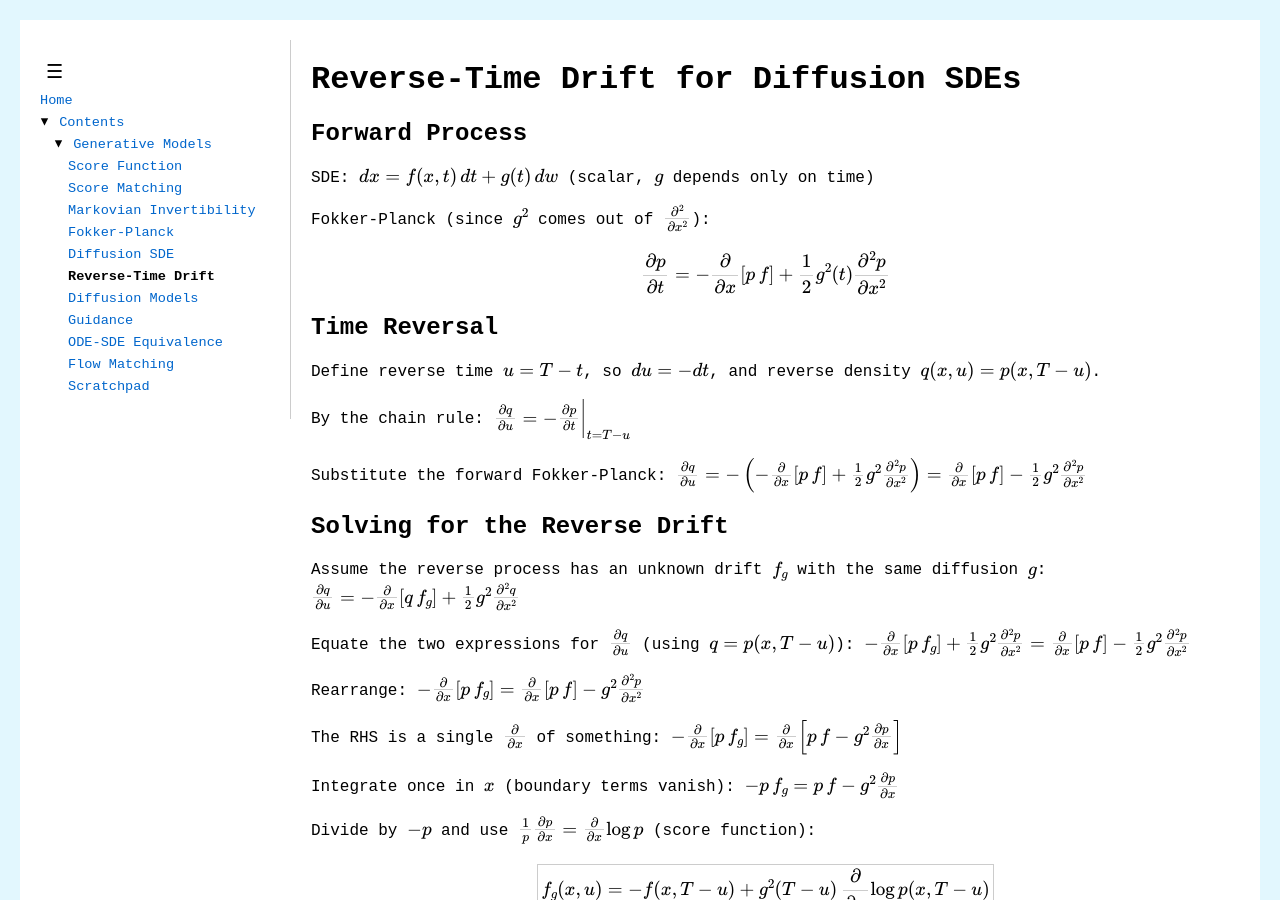
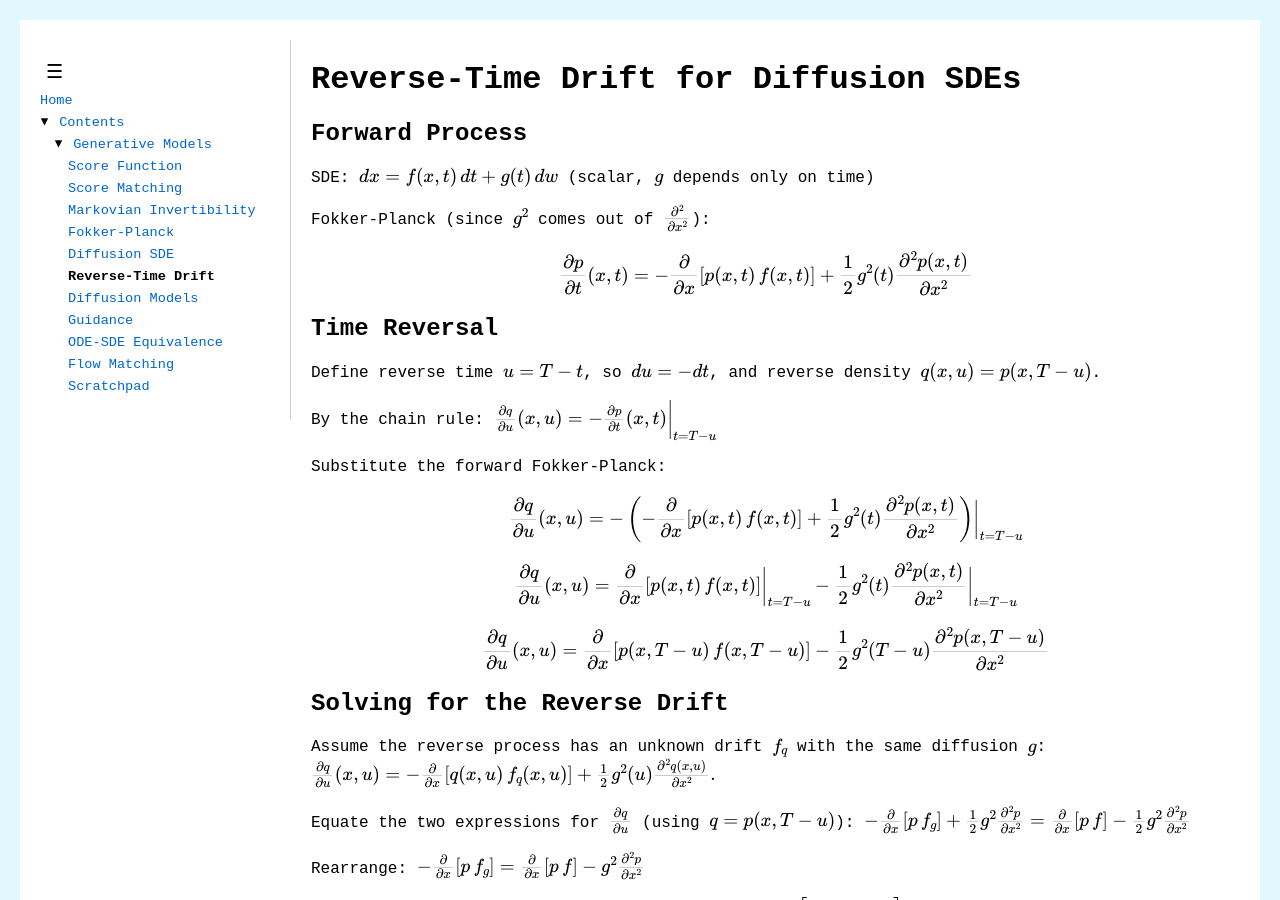
Before and after one commit to scer80/scer80.github.io, a Jekyll site: the page built from contents/generative_models/diffusion_inversion.md, in a window 1280 px wide and 900 px high. Built offline with Jekyll 4.4.1, drawn with Linux system fonts in a browser that asks for light colours; our own code applies the rules of GitHub Pages for plain Markdown files.

Commit message:
refactoring diffusion_inversion.md

```diff
--- a/contents/generative_models/diffusion_inversion.md
+++ b/contents/generative_models/diffusion_inversion.md
@@ -10,22 +10,31 @@ SDE: $dx = f(x,t)\,dt + g(t)\,dw$ (scalar, $g$ depends only on time)
 
 Fokker-Planck (since $g^2$ comes out of $\frac{\partial^2}{\partial x^2}$):
 
-$$\frac{\partial p}{\partial t} = -\frac{\partial}{\partial x}[p\, f] + \frac{1}{2} g^2(t) \frac{\partial^2 p}{\partial x^2}$$
+$$\frac{\partial p}{\partial t}(x, t) = -\frac{\partial}{\partial x}[p(x,t) \, f(x, t)] + \frac{1}{2} g^2(t) \frac{\partial^2 p(x, t)}{\partial x^2}$$
 
 ## Time Reversal
 
 Define reverse time $u = T - t$, so $du = -dt$, and reverse density $q(x, u) = p(x, T-u)$.
 
 By the chain rule:
-$$\frac{\partial q}{\partial u} = -\frac{\partial p}{\partial t}\bigg|_{t=T-u}$$
+$$\frac{\partial q}{\partial u}(x, u) = -\frac{\partial p}{\partial t}(x, t)\bigg|_{t=T-u}$$
 
 Substitute the forward Fokker-Planck:
-$$\frac{\partial q}{\partial u} = -\left(-\frac{\partial}{\partial x}[p\,f] + \frac{1}{2}g^2 \frac{\partial^2 p}{\partial x^2}\right) = \frac{\partial}{\partial x}[p\,f] - \frac{1}{2}g^2 \frac{\partial^2 p}{\partial x^2}$$
+
+$$\frac{\partial q}{\partial u}(x, u) = -\left(-\frac{\partial}{\partial x}[p(x,t)\,f(x,t)] + \frac{1}{2}g^2(t) \frac{\partial^2 p(x,t)}{\partial x^2}\right) \bigg|_{t=T-u}$$
+
+$$
+\frac{\partial q}{\partial u}(x, u) = \frac{\partial}{\partial x}[p(x,t)\,f(x,t)] \bigg|_{t=T-u} - \frac{1}{2}g^2(t) \frac{\partial^2 p(x,t)}{\partial x^2} \bigg|_{t=T-u}
+$$
+
+$$
+\frac{\partial q}{\partial u}(x, u) = \frac{\partial}{\partial x}[p(x, T-u)\,f(x, T-u)] - \frac{1}{2}g^2(T-u) \frac{\partial^2 p(x, T-u)}{\partial x^2}
+$$
 
 ## Solving for the Reverse Drift
 
-Assume the reverse process has an unknown drift $f_g$ with the same diffusion $g$:
-$$\frac{\partial q}{\partial u} = -\frac{\partial}{\partial x}[q\, f_g] + \frac{1}{2}g^2 \frac{\partial^2 q}{\partial x^2}$$
+Assume the reverse process has an unknown drift $f_q$ with the same diffusion $g$:
+$$\frac{\partial q}{\partial u}(x, u) = -\frac{\partial}{\partial x}[q(x, u)\, f_q(x, u)] + \frac{1}{2}g^2(u) \frac{\partial^2 q(x, u)}{\partial x^2}.$$
 
 Equate the two expressions for $\frac{\partial q}{\partial u}$ (using $q = p(x, T-u)$):
 $$-\frac{\partial}{\partial x}[p\, f_g] + \frac{1}{2}g^2 \frac{\partial^2 p}{\partial x^2} = \frac{\partial}{\partial x}[p\, f] - \frac{1}{2}g^2 \frac{\partial^2 p}{\partial x^2}$$
```
Also changed, not shown: contents/generative_models/diffusion_models.md (+9 -0 lines).
